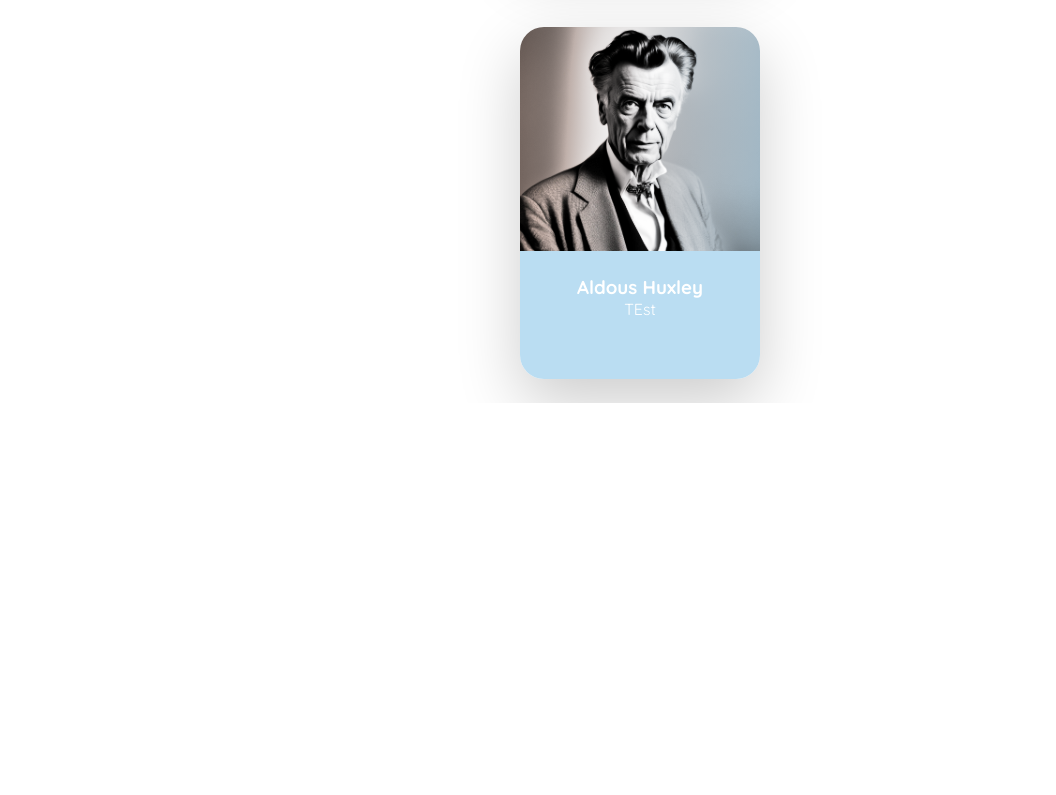
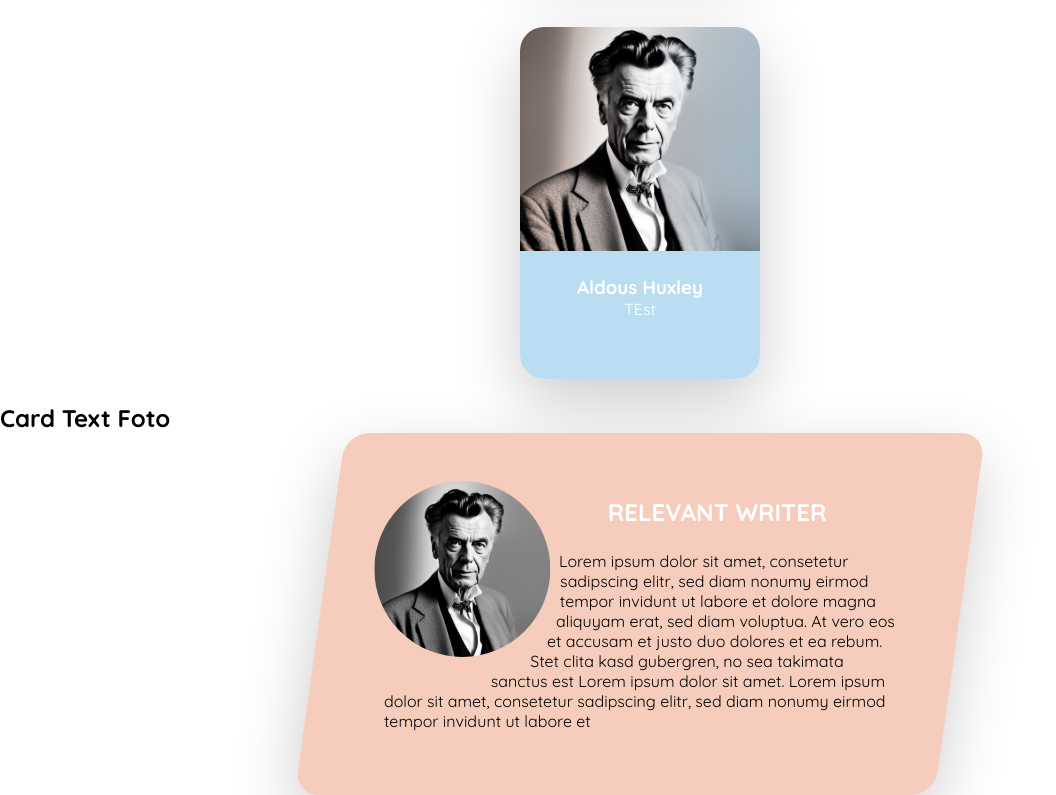
Before and after one commit to tjilani/my-dashboard, a React (Vite) app: page /css in a window 1280 px wide. Shown: the part 1151-1946 px from the top of the page, without its empty margins (0-1056 px from the left). Before the commit the page ends 1554 px from the top, so only its background shows below. Built offline with nearby package versions, Linux system fonts and the light colour scheme.

Commit message:
skewed box added

```diff
--- /dev/null
+++ b/src/components/css-components/CardTextFoto.tsx
@@ -0,0 +1,70 @@
+import styled from "styled-components";
+import huxley from "../../assets/people/huxley.jpg";
+
+const CardTextFoto = () => {
+  return (
+    <StyledCardTextFoto>
+      <div className="story">
+        <figure className="story__shape">
+          <img src={huxley} alt="Huxley" className="story__image" />
+        </figure>
+        <div className="story__textbox">
+          <h3 className="story__title">Relevant Writer</h3>
+          <p className="story__text">
+            Lorem ipsum dolor sit amet, consetetur sadipscing elitr, sed diam
+            nonumy eirmod tempor invidunt ut labore et dolore magna aliquyam
+            erat, sed diam voluptua. At vero eos et accusam et justo duo dolores
+            et ea rebum. Stet clita kasd gubergren, no sea takimata sanctus est
+            Lorem ipsum dolor sit amet. Lorem ipsum dolor sit amet, consetetur
+            sadipscing elitr, sed diam nonumy eirmod tempor invidunt ut labore
+            et
+          </p>
+        </div>
+      </div>
+    </StyledCardTextFoto>
+  );
+};
+
+export default CardTextFoto;
+
+const StyledCardTextFoto = styled.div`
+  .story {
+    width: 50%;
+    margin: 0 auto;
+    padding: 4rem;
+    background-color: #f6cdbc;
+    border-radius: 1.5rem;
+    box-shadow: 0 1.5rem 4rem rgba(0, 0, 0, 0.2);
+    overflow: hidden;
+    transform: skewX(-8deg);
+
+    &__shape {
+      width: 11rem;
+      height: 11rem;
+      background-color: #baddf2;
+      // margin: 3rem 1rem 1rem 1rem; bei gefloateten Elementen besser mit transform: translate arbeiten
+      //border-radius: 50%;
+      shape-outside: circle(50% at 50% 50%);
+      clip-path: circle(50% at 50% 50%);
+      position: relative;
+      float: left;
+      transform: translate(-1rem, -1rem) skewX(8deg);
+    }
+    &__image {
+      width: 100%;
+      height: 100%;
+      object-fit: cover;
+    }
+    &__textbox {
+      transform: skewX(8deg);
+    }
+  }
+
+  .story__title {
+    font-size: 1.5rem;
+    text-transform: uppercase;
+    color: #fff;
+    text-align: center;
+    margin-bottom: 1.5rem;
+  }
+`;
--- a/src/components/css-components/ImageCard.tsx
+++ b/src/components/css-components/ImageCard.tsx
@@ -1,6 +1,5 @@
 import styled from "styled-components";
 import huxley from "../../assets/people/huxley.jpg";
-import huxleybook from "../../assets/people/huxley-book.jpg";
 
 const ImageCard = () => {
   return (
--- a/src/pages/CSSOverview.tsx
+++ b/src/pages/CSSOverview.tsx
@@ -1,6 +1,7 @@
 import RotateCard from "../components/css-components/RotateCard";
 import ImageCard from "../components/css-components/ImageCard";
 import BlendCard from "../components/css-components/BlendCard";
+import CardTextFoto from "../components/css-components/CardTextFoto";
 
 const CSSOverview = () => {
   return (
@@ -19,6 +20,10 @@ const CSSOverview = () => {
           <h2>Blend Card</h2>
           <BlendCard />
         </div>
+        <div className="css-overview-item">
+          <h2>Card Text Foto</h2>
+          <CardTextFoto />
+        </div>
       </div>
     </section>
   );
```
